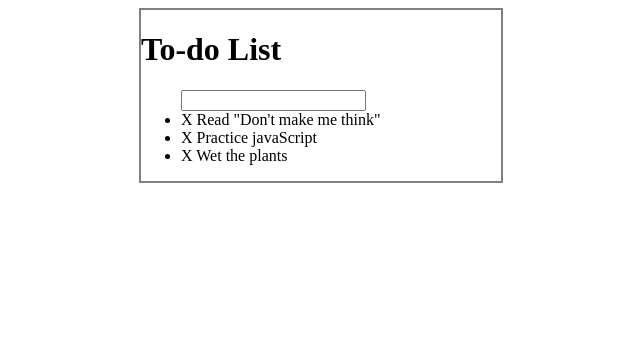
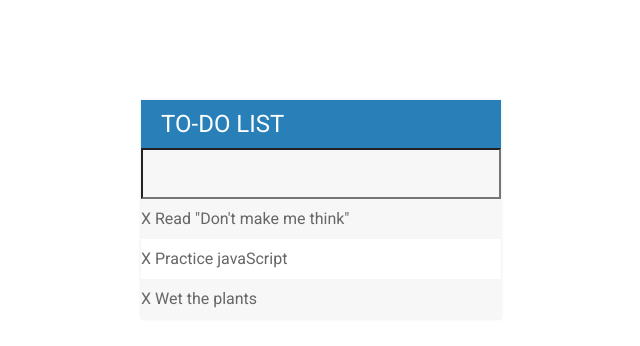
Before and after one commit to LaGemYo/todos-jquery, a website with bundled scripts: page index.html in a window 1280 px wide. Shown: the whole page, without its empty margins (319-959 px from the left). Built offline with nearby package versions, Linux system fonts and the light colour scheme.

Commit message:
starting with styles

```diff
--- a/index.css
+++ b/index.css
@@ -1,7 +1,55 @@
+
+h1 {
+  background: #2980b9;
+  color: white;
+  margin: 0;
+  padding: 10px 20px;
+  text-transform: uppercase;
+  font-size: 24px;
+  font-weight: normal;
+}
+
+ul {
+  list-style: none;
+  margin: 0;
+  padding: 0;
+}
+
+body {
+  font-family: roboto;
+}
+
+li {
+  background: #fff;
+  height: 40px;
+  line-height: 40px;
+  color: #666;
+}
+
+li:nth-child(2n){
+  background: #f7f7f7;
+}
+
+input {
+  font-size: 18px;
+  color: #2980b9;
+  background-color: #f7f7f7;
+  width: 100%;
+  padding: 13px 13px 13px;
+  box-sizing: border-box;
+}
+
+input:focus {
+  background: #fff;
+  border: 3px solid #2980b9;
+  outline: none;
+}
+
 #container {
-  border: 2px solid grey;
   width: 360px;
-  margin: 0 auto;
+  margin: 100px auto;
+  background: #f7f7f7;
+  box-shadow: 0 0 3px rgba(0, 0, 0, 0.1)
 }
 .completed {
   color: gray;
--- a/index.html
+++ b/index.html
@@ -3,6 +3,7 @@
   <head>
     <title>Todo Jquery</title>
     <link rel="stylesheet" type="text/css" src="./index.css"/>
+    <link href="https://fonts.googleapis.com/css?family=Roboto&display=swap" rel="stylesheet">
     <script type="text/javascript" src="./index.js"></script>
   </head>
   <body>
--- a/index.js
+++ b/index.js
@@ -2,7 +2,6 @@ import $ from "jquery";
 
 // Import stylesheets
 import './index.css';
-
 
 $(document).ready(() => {
   //Check off specific todos by clicking
```
